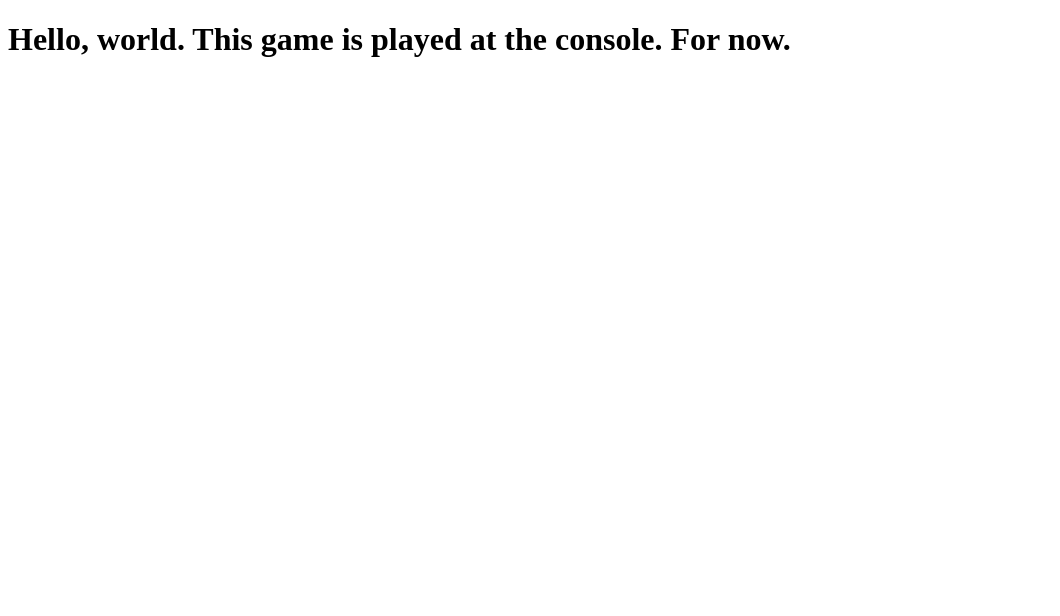
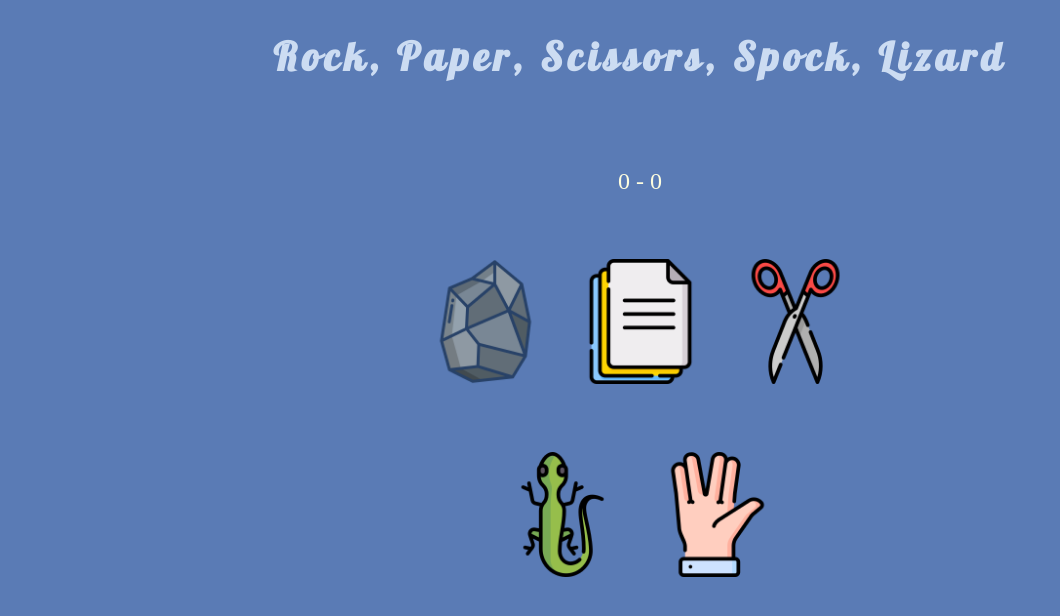
Before and after one commit to Velthas/rockpaperscissors, a plain HTML site: page index.html in a window 1280 px wide. Shown: the whole page, without its empty margins (0-1060 px from the left). Drawn offline with Linux system fonts and the light colour scheme.

Commit message:
sketched out design

```diff
--- a/index.html
+++ b/index.html
@@ -1,10 +1,47 @@
 <!DOCTYPE html>
 <html>
     <head>
+        <link rel="preconnect" href="https://fonts.googleapis.com">
+        <link rel="preconnect" href="https://fonts.gstatic.com" crossorigin>
+        <link href="https://fonts.googleapis.com/css2?family=Lobster&display=swap" rel="stylesheet">
         <meta charset="utf-8">
-        <script src="./script.js"></script>
+        <script src="./script.js" defer></script>
+        <link rel="stylesheet" href="./style.css">
     </head>
     <body>
-        <h1>Hello, world. This game is played at the console. For now.</h1>
+        <div class="header" id="title">
+            <h1>Rock, Paper, Scissors, Spock, Lizard</h1>
+        </div>
+
+        <div id="score">
+            <div class="computer">0</div> -
+            <div class="player">0</div>
+        </div>
+
+        <div id="choices">
+            <div class="classics">
+                <div class="rock">
+                    <img src="./images/stone.png">
+                </div>
+                <div class="paper">
+                    <img src="./images/documents.png">
+                </div>
+                <div class="scissors">
+                    <img src="./images/scissors.png">
+                </div>
+            </div>
+            <div class="new">
+                <div class="lizard">
+                    <img src="./images/lizard.png">
+                </div>
+                <div class="spock">
+                    <img src="./images/vulcan.png">
+                </div>
+            </div>
+        </div>
+
+        <div id="result">  </div>
+
+
     </body>
 </html>
--- /dev/null
+++ b/style.css
@@ -0,0 +1,45 @@
+* {
+    background-color: #5a7bb5;
+}
+
+.header {
+    display: flex;
+    align-items: center;
+    justify-content: center;
+    color: #CCDCF2;
+    font-family: 'Lobster', cursive;
+    letter-spacing: 5px;
+    height: 12vh;
+    font-size: 1.23rem;
+}
+
+div#score {
+    text-align: center;
+    font-size: 1.5rem;
+    color: #FDFDDF;
+    margin: 8vh 0 8vh 0;
+}
+
+.player,
+.computer {
+    display: inline-block;
+}
+
+img {
+    width: 125px;
+    height: auto;
+}
+
+img:hover {
+    transform: translateY(-10%);
+    cursor: pointer;
+}
+
+div.new,
+div.classics {
+    display: flex;
+    justify-content: center;
+    align-items: center;
+    gap: 30px;
+    margin: 0 0 8vh 0;
+}
```
Also changed, not shown: images/documents.png (added), images/lizard.png (added), images/scissors.png (added), images/stone.png (added), images/vulcan.png (added), 1 other file.
